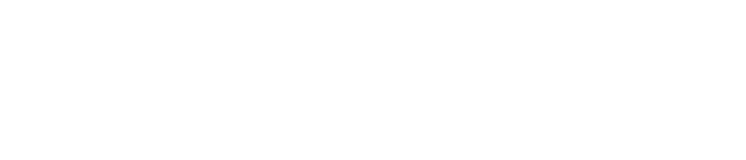
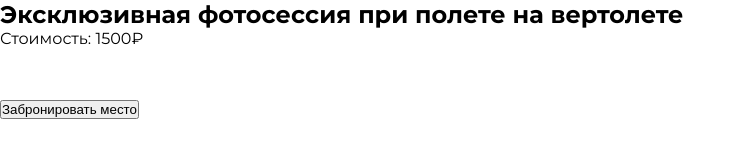
Before and after one commit to AndreiSokhan/mobile-first-project, a website: page src/index.html in a window 1280 px wide. Shown: the whole page, without its empty margins (0-746 px from the left). Drawn offline with Linux system fonts and the light colour scheme; files that its build step writes are made by us from their sources; files whose address does not match are found by name.

Commit message:
2021/10/06_16-40

```diff
--- a/src/index.html
+++ b/src/index.html
@@ -12,7 +12,7 @@
 <body>
 
 
-    <!-- <section class="main">
+    <section class="main">
         <div class="container">
             <div class="main__inner">
                 <h1 class="main__title">Эксклюзивная <span>фотосессия</span> при полете на вертолете</h1>
@@ -26,7 +26,7 @@
                 <button class="main__btn btn">Забронировать место</button>
             </div>
         </div>
-    </section> -->
+    </section>
     <script src="assets/js/script.js"></script>
 </body>
 </html>
```
